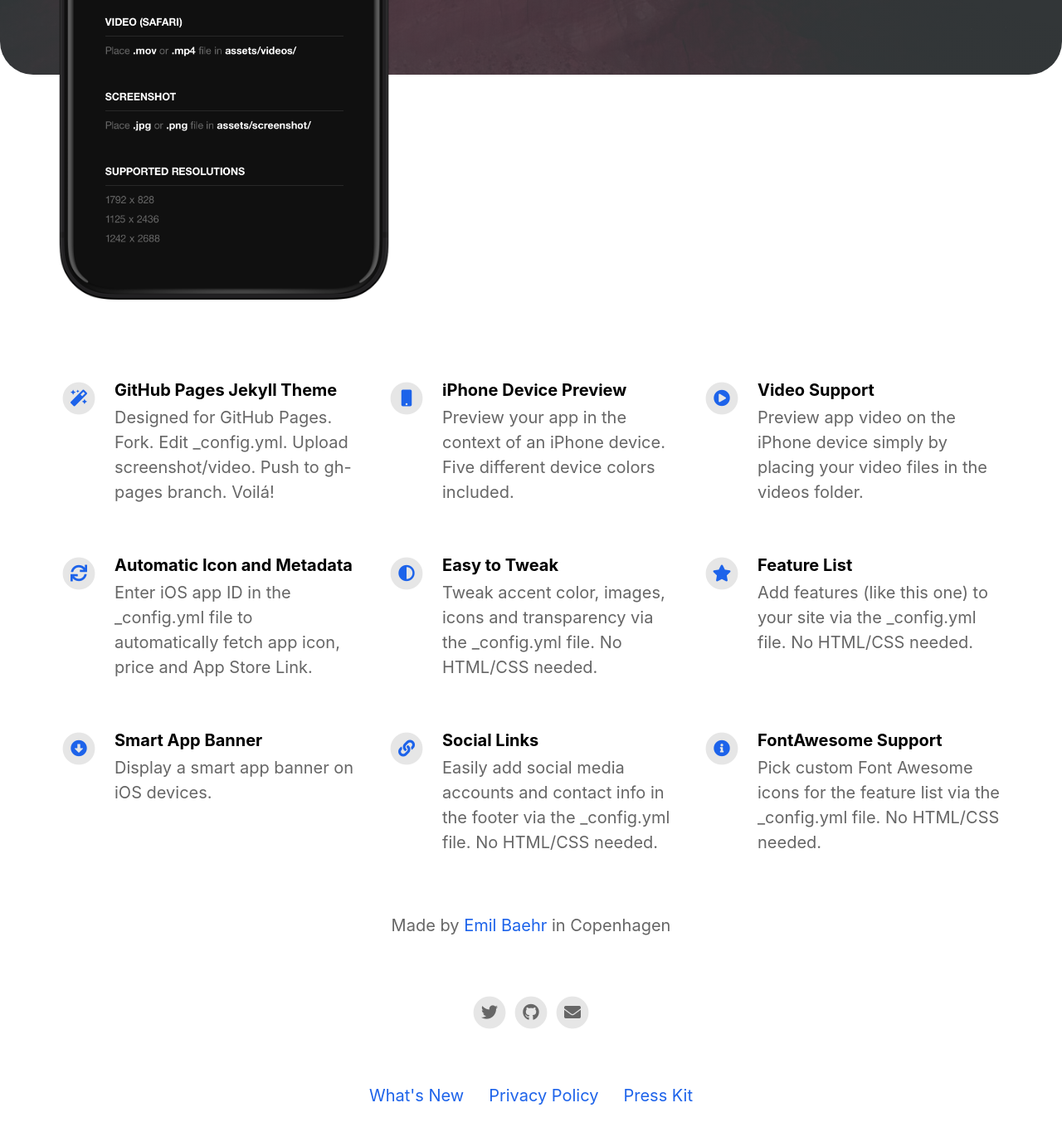
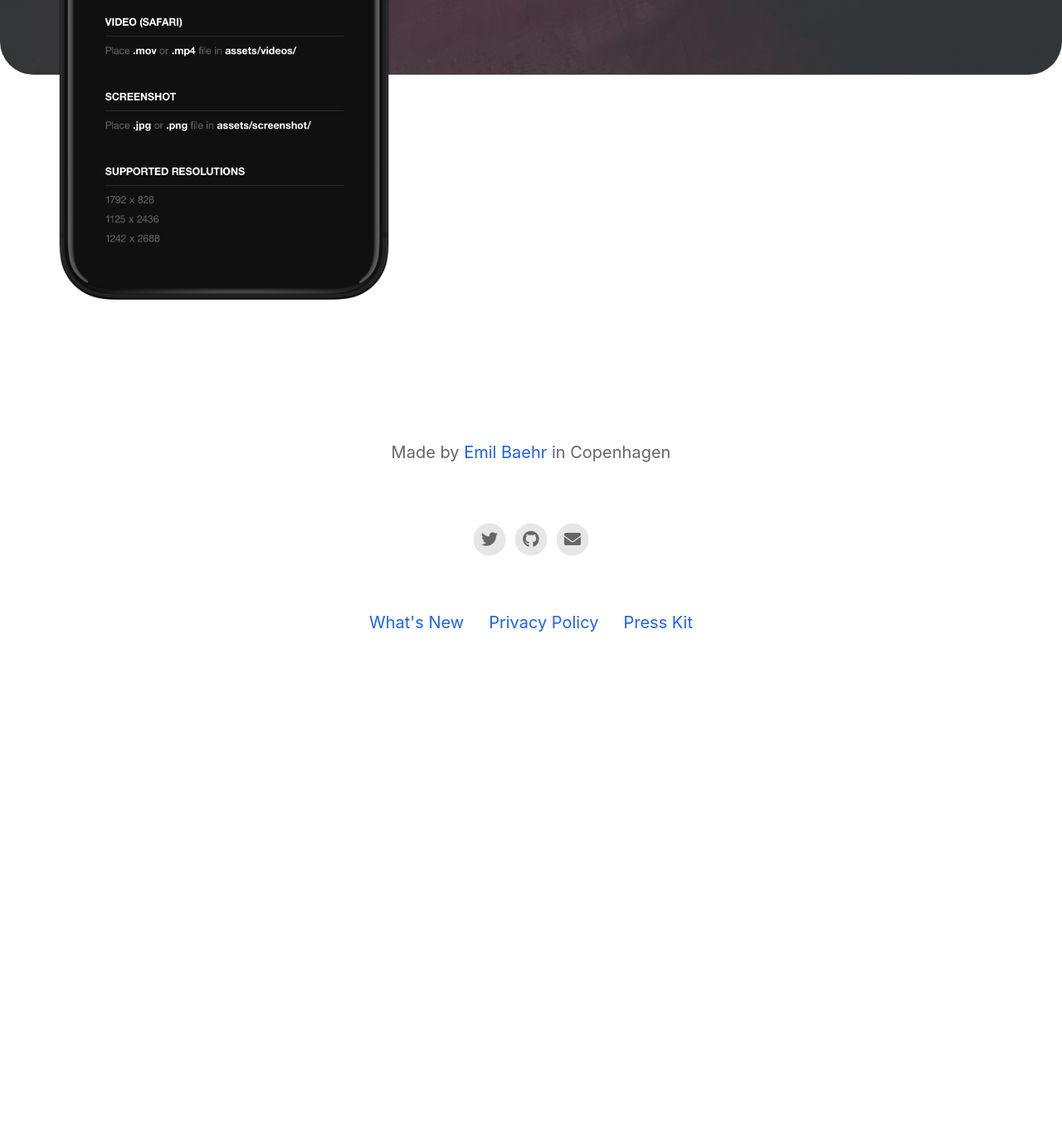
Before and after one commit to honeylauncher/honey-launcher, a Jekyll site: the page built from index.html, in a window 1280 px wide and 1400 px high, scrolled down 624 px. Shown: the top 1370 px of the window at 83% size. Built offline with Jekyll 4.4.1, drawn with Linux system fonts in a browser that asks for light colours; nearby versions of some CDN libraries; after the commit the page ends 1454 px from its top, so only the background shows below that.

Commit message:
Update _config.yml

```diff
--- a/_config.yml
+++ b/_config.yml
@@ -33,47 +33,6 @@ youtube_username                          :
 
 # Feature List                            Edit, add or remove features to be presented.
 features                                  :
-
-  - title                                 : GitHub Pages Jekyll Theme
-    description                           : Designed for GitHub Pages. Fork. Edit _config.yml. Upload screenshot/video. Push to gh-pages branch. Voilá!
-    fontawesome_icon_name                 : magic
-
-  - title                                 : iPhone Device Preview
-    description                           : Preview your app in the context of an iPhone device. Five different device colors included.
-    fontawesome_icon_name                 : mobile
-
-  - title                                 : Video Support
-    description                           : Preview app video on the iPhone device simply by placing your video files in the videos folder.
-    fontawesome_icon_name                 : play-circle
-
-  - title                                 : Automatic Icon and Metadata
-    description                           : Enter iOS app ID in the _config.yml file to automatically fetch app icon, price and App Store Link.
-    fontawesome_icon_name                 : sync
-
-  - title                                 : Easy to Tweak
-    description                           : Tweak accent color, images, icons and transparency via the _config.yml file. No HTML/CSS needed.
-    fontawesome_icon_name                 : adjust
-
-  - title                                 : Feature List
-    description                           : Add features (like this one) to your site via the _config.yml file. No HTML/CSS needed.
-    fontawesome_icon_name                 : star
-
-  - title                                 : Smart App Banner
-    description                           : Display a smart app banner on iOS devices.
-    fontawesome_icon_name                 : arrow-alt-circle-down
-
-  - title                                 : Social Links
-    description                           : Easily add social media accounts and contact info in the footer via the _config.yml file. No HTML/CSS needed.
-    fontawesome_icon_name                 : link
-
-  - title                                 : FontAwesome Support
-    description                           : Pick custom Font Awesome icons for the feature list via the _config.yml file. No HTML/CSS needed.
-    fontawesome_icon_name                 : info-circle
-
-  - title                                 : # New Feature Title
-    description                           : # New Feature Description
-    fontawesome_icon_name                 : # Enter Font Awesome icon name (e.g. star). Find icons on fontawesome.com/icons.
-
 
 
 # Theme Settings
```
